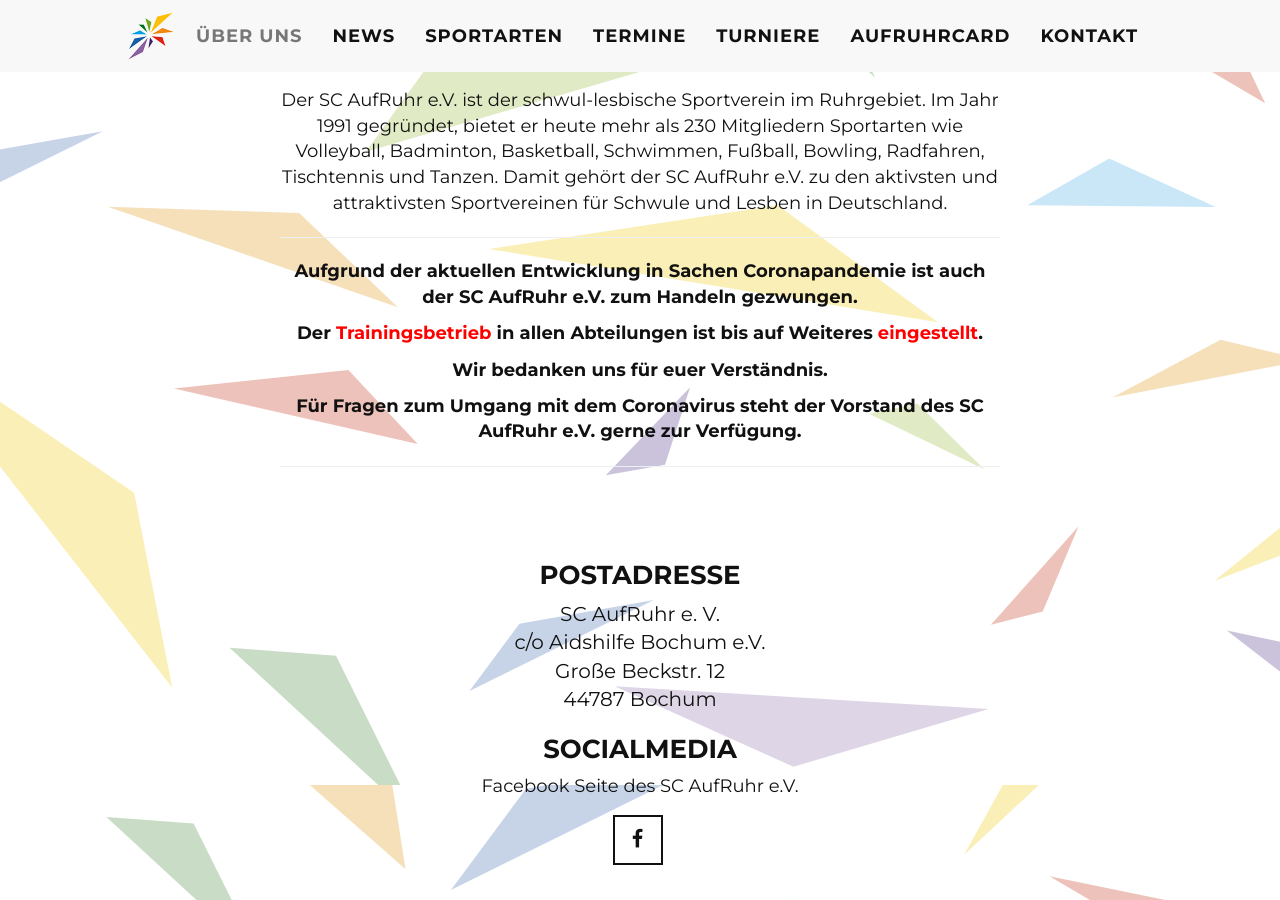
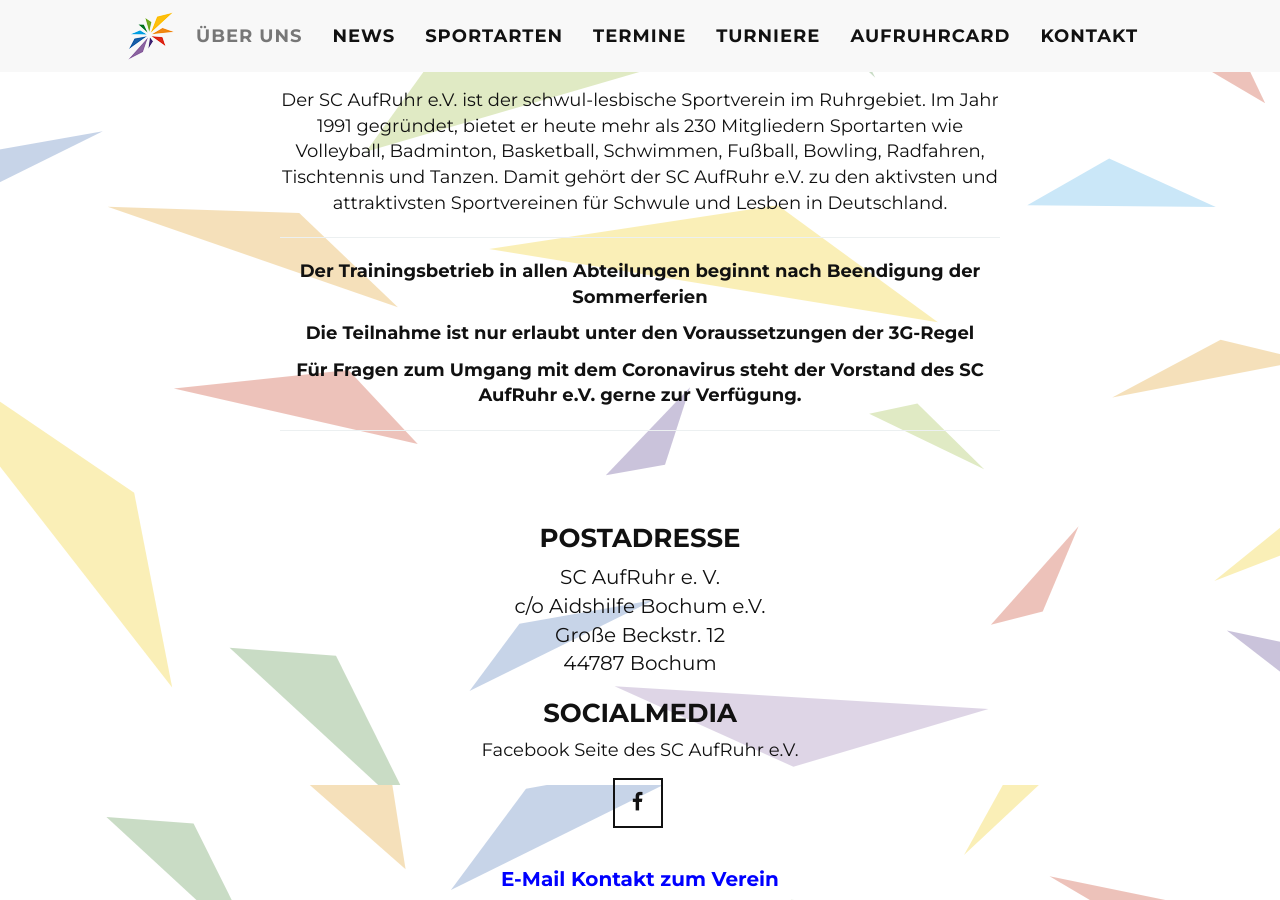
Before and after one commit to scarweb/scarweb.github.io, a Jekyll site: the page built from index.html, in a window 1280 px wide and 900 px high, scrolled down 1015 px. Built offline with Jekyll 4.4.1, drawn with Linux system fonts in a browser that asks for light colours; comment, search, counter and statistics services are not loaded.

Commit message:
Update Über Uns

```diff
--- a/_includes/about.html
+++ b/_includes/about.html
@@ -18,12 +18,9 @@
                     Lesben in Deutschland.
 
 </p></p><hr size="1" noshade>
-<b>Aufgrund der aktuellen Entwicklung in Sachen Coronapandemie ist auch der
-SC AufRuhr e.V.  zum Handeln gezwungen.<br><p></p>
-Der <font color="#FF0000">Trainingsbetrieb</font> in allen Abteilungen ist bis auf Weiteres <font color="#FF0000">eingestellt</font>.<br>
-<p></p>
-Wir bedanken uns für euer Verständnis.<p></p>
-Für Fragen zum Umgang mit dem Coronavirus steht der Vorstand des SC AufRuhr e.V. gerne zur Verfügung.</b>
+<b><b>Der Trainingsbetrieb in allen Abteilungen beginnt nach Beendigung der Sommerferien<br><p></p>
+      Die Teilnahme ist nur erlaubt unter den Voraussetzungen der 3G-Regel<br><p></p>
+      Für Fragen zum Umgang mit dem Coronavirus steht der Vorstand des SC AufRuhr e.V. gerne zur Verfügung.</b></b>
 <p></p><hr size="1" noshade></p></p>
 
                     <br><br>
```
